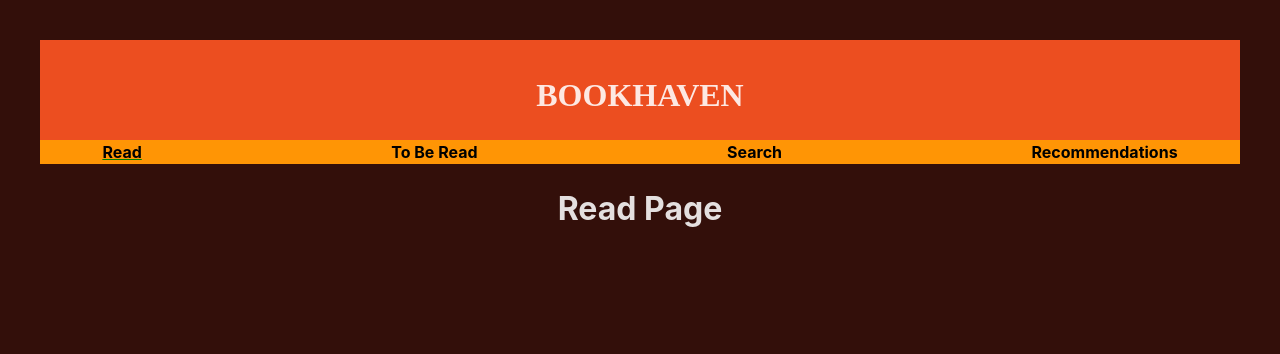
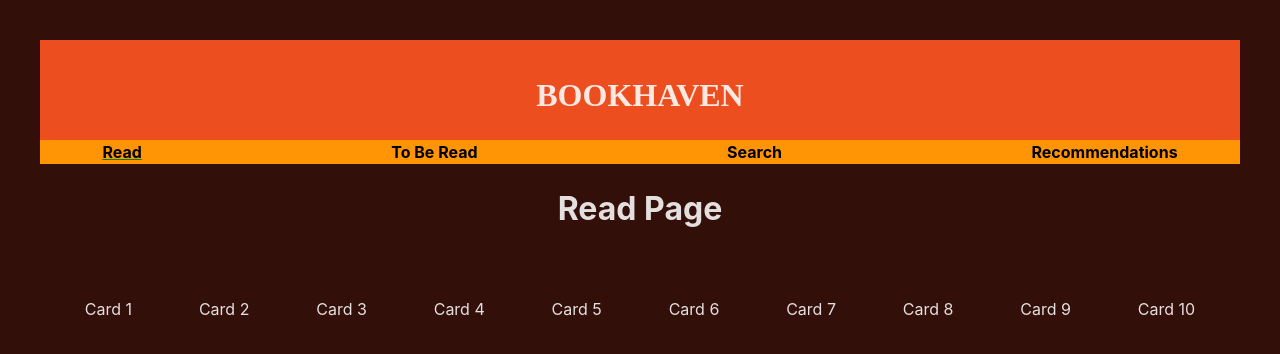
Before and after one commit to Bookhaven-WSL/bookhaven-part-b-frontend, a React (Vite) app: page / in a window 1280 px wide. Shown: the top 354 px of the page. Built offline with nearby package versions, Linux system fonts and the light colour scheme; a web font is replaced by a local one.

Commit message:
feat: created card components for reads page with some styling

```diff
--- a/src/App.jsx
+++ b/src/App.jsx
@@ -6,6 +6,7 @@ import Search from './pages/Search'
 import Recommendations from './pages/Recommendations'
 import Navbar from './components/Navbar'
 import Header from './components/Header'
+import Cards from './components/Cards'
 
 
 function App() {
--- /dev/null
+++ b/src/components/Cards.css
@@ -0,0 +1,17 @@
+.cards-container {
+    display: flex;
+    flex-wrap: wrap;
+    justify-content: space-evenly;
+    padding: 10px;
+}
+
+.cards {
+    flex: 0 1 calc(20% - 20px);
+    box-sizing: border-box;
+    background-color: gray;
+    border: 1px solid #ccc;
+    padding: 20px;
+    text-align: center;
+    border-radius: 5px;
+    box-shadow: 0px 4px 6px #0f0f0f;
+}
--- /dev/null
+++ b/src/components/Cards.jsx
@@ -0,0 +1,15 @@
+import "./Cards.css";
+
+const Cards = () => {
+    return (
+        <div className="cards-container">
+            {Array.from({ length: 10 }, (_, i) => (
+                <div key={i} className="card">
+                    Card {i + 1}
+                </div>
+            ))}
+        </div>
+    );
+};
+
+export default Cards;
--- a/src/pages/Read.jsx
+++ b/src/pages/Read.jsx
@@ -1,7 +1,12 @@
-export default function ReadPage(props) {
+import Cards from '../components/Cards';
+
+const ReadPage = () => {
     return (
-        <>
+        <div>
             <h1>Read Page</h1>
-        </>
-    )
-}
+            <Cards />
+        </div>
+    );
+};
+
+export default ReadPage;
```
